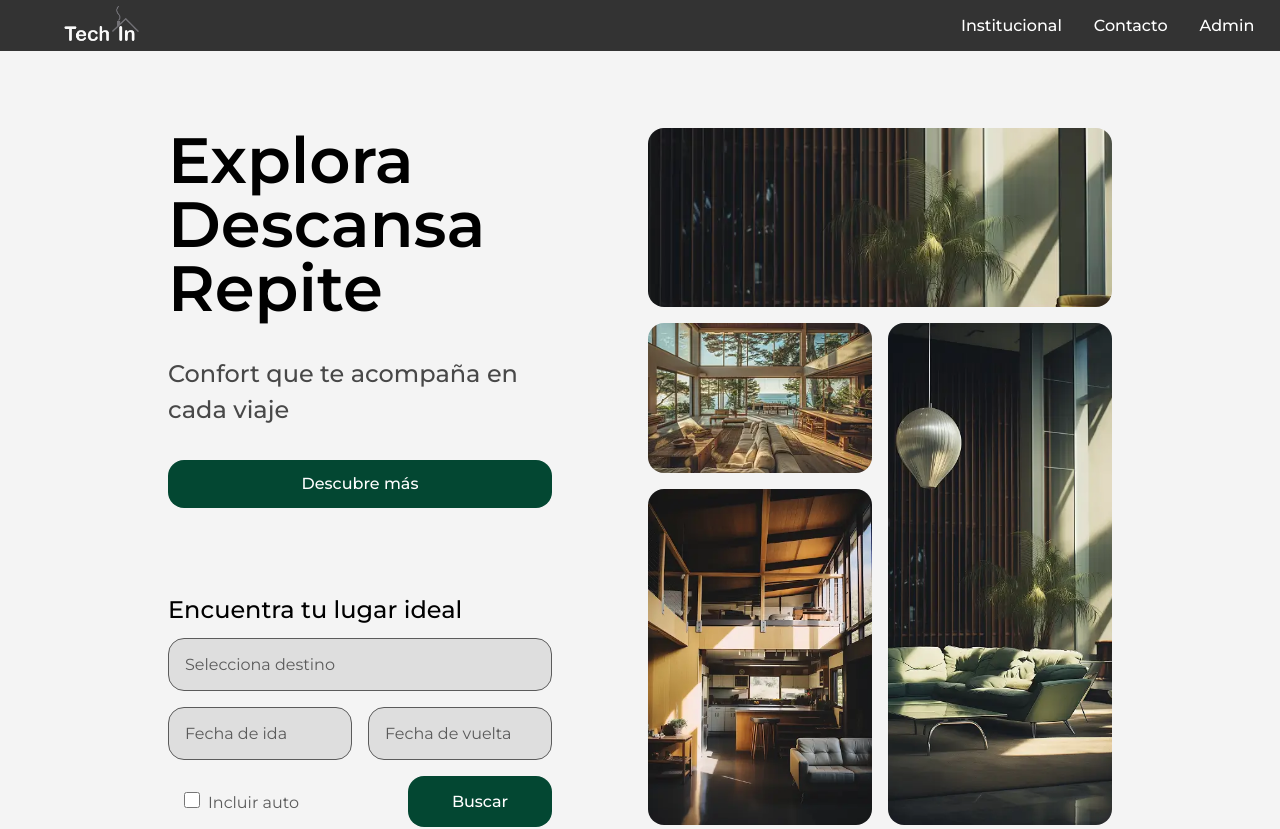
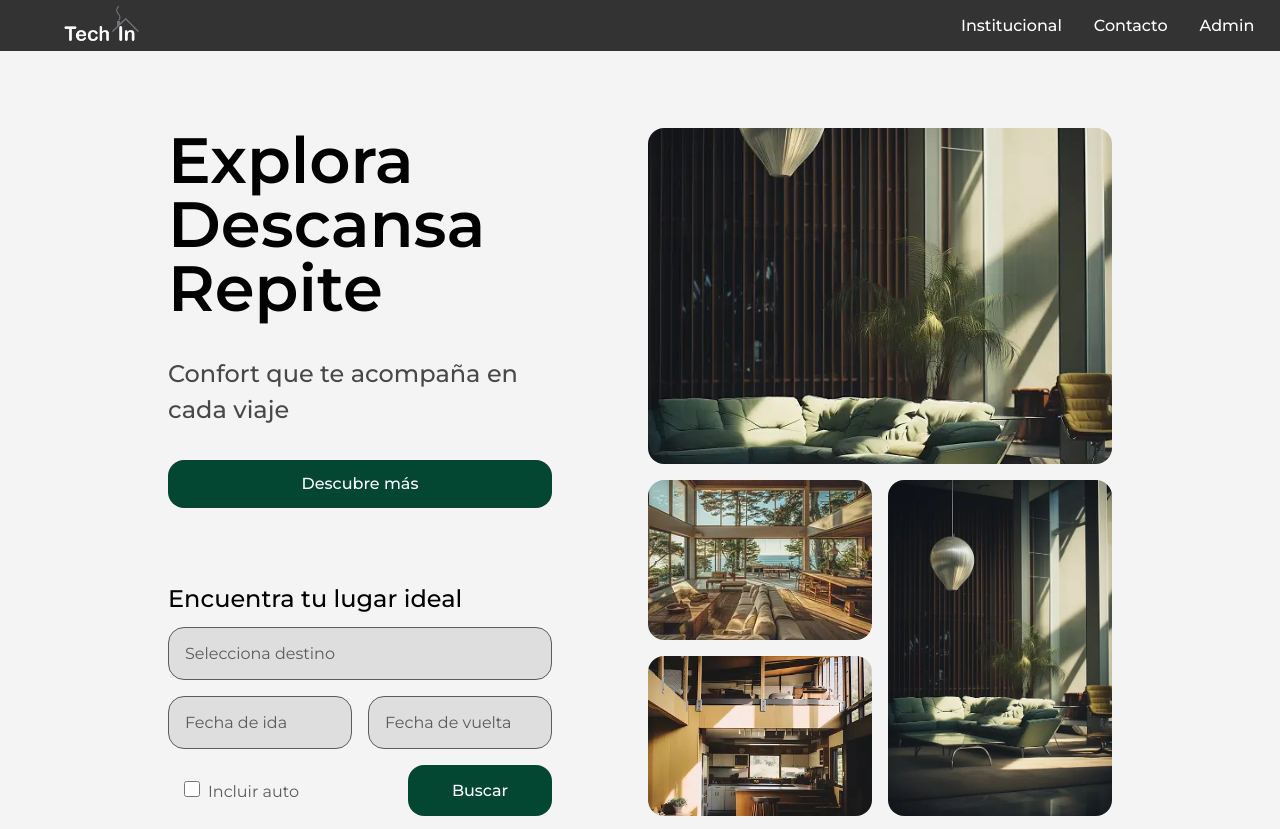
Before and after one commit to fbarsi/idwTPI, a React (Vite) app: page / in a window 1280 px wide. Shown: the top 829 px of the page. Built offline with nearby package versions, Linux system fonts and the light colour scheme.

Commit message:
retoques finales

```diff
--- a/src/css/Contact.css
+++ b/src/css/Contact.css
@@ -21,6 +21,7 @@
 
 .img-form {
     width: 100%;
+    height: 100%;
     object-fit: cover;
     border-radius: 1em;
 }
--- a/src/css/Home.css
+++ b/src/css/Home.css
@@ -7,6 +7,9 @@
 /* LAYOUT FLEX */
 
 .layout-flex {
+    display: flex;
+    flex-direction: column;
+    justify-content: space-between;
     width: 24em;
 }
 
@@ -24,10 +27,6 @@
 .button-primary {
     width: 100%;
     margin-top: 2em;
-}
-
-.layout-flex .form-title {
-    margin-top: 3.75em;
 }
 
 .form-control {
@@ -61,13 +60,10 @@
 
 .layout-grid {
     width: 29em;
-
-    height: 43.55em;
-    /* height: 668px; */
     display: grid;
     gap: 1em;
-    grid-template-rows: repeat(4, 1fr);
-    grid-template-columns: repeat(2, 1fr);
+    grid-template-rows: repeat(4, 10em);
+    grid-template-columns: repeat(2, 14em);
 }
 
 .layout-grid img {
@@ -76,14 +72,6 @@
     object-fit: cover;
     border-radius: 1em;
 }
-
-/* .img-1 {
-    grid-area: span 2 / span 2;
-}
-
-.img-3 {
-    grid-row: span 2;
-} */
 
 .img-1 {
     grid-area: 1 / 1 / 3 / 3;
--- a/src/pages/Contact.jsx
+++ b/src/pages/Contact.jsx
@@ -16,7 +16,10 @@ const Contact = () => {
                 <button className='button-form' type="submit" >Enviar</button>
             </form>
         </div>
-        <img className="img-form" src='/img/contact-img.webp'></img>
+        <div>
+            <img className="img-form" src='/img/contact-img.webp'></img>
+        </div>
+
     </div>
 </>);
 }
--- a/src/pages/Home.jsx
+++ b/src/pages/Home.jsx
@@ -8,9 +8,12 @@ const Home = () => {
         <>
             <div className="layout">
                 <section className="layout-flex">
+                    <div>
                         <h1 className="main-title">Explora Descansa Repite</h1>
                         <h3 className="subtitle">Confort que te acompaña en cada viaje</h3>
                         <button className="button-primary">Descubre más</button>
+                    </div>
+                    <div>
                         <h3 className="form-title">Encuentra tu lugar ideal</h3>
                         <form className="form">
                             <input type="text" className="form-control" placeholder="Selecciona destino" aria-label="Selecciona destino" />
@@ -19,6 +22,7 @@ const Home = () => {
                             <label className="checkbox-label"><input type="checkbox" className="checkbox-input" />Incluir auto</label>
                             <button className="button-secondary" type="submit" >Buscar</button>
                         </form>
+                    </div>
                 </section>
                 <section className="layout-grid">
                     <img className="img-1" src="/img/26517c.webp" alt="a" />
```
Lines whose indentation alone changed are shown as unchanged.
